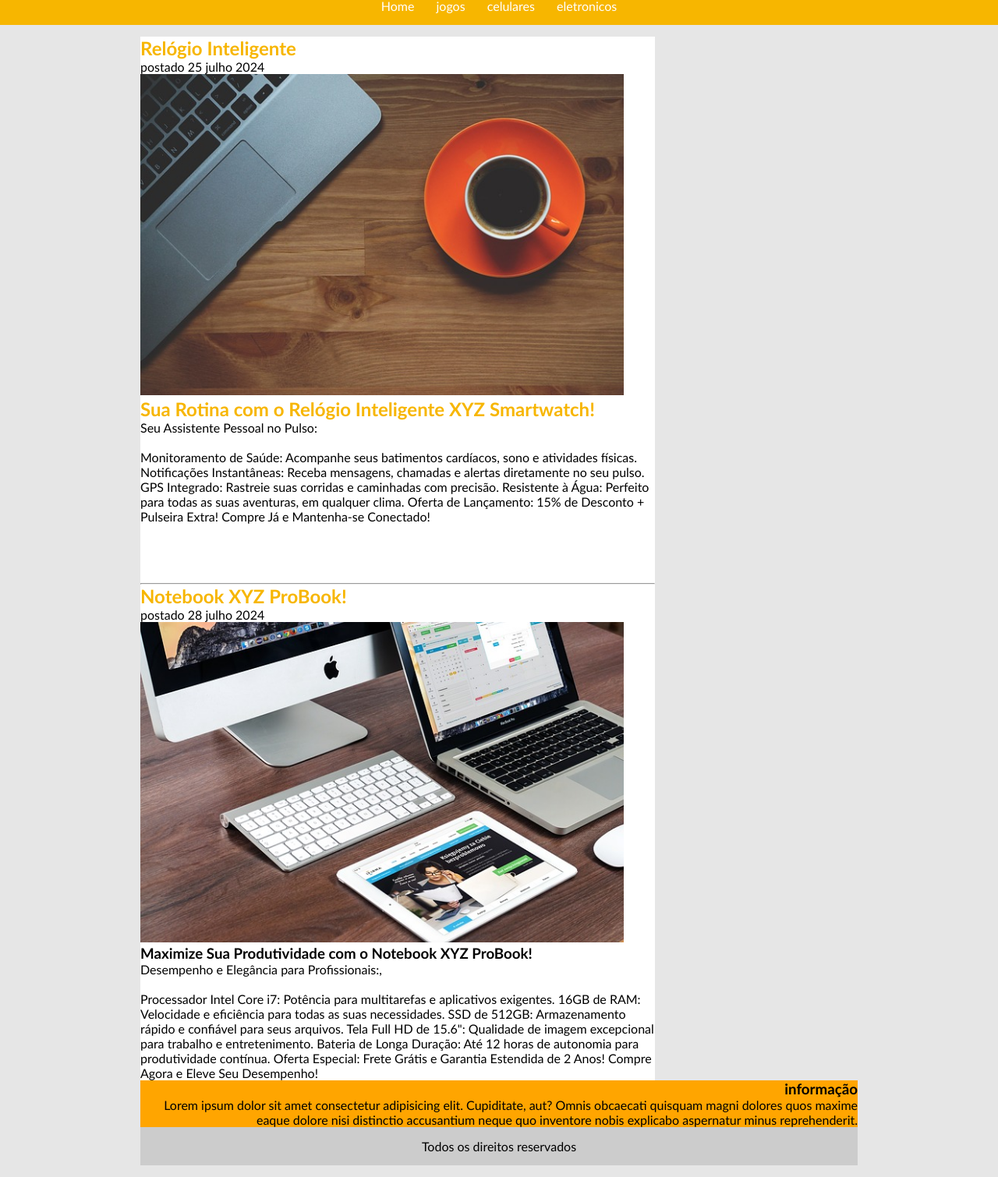
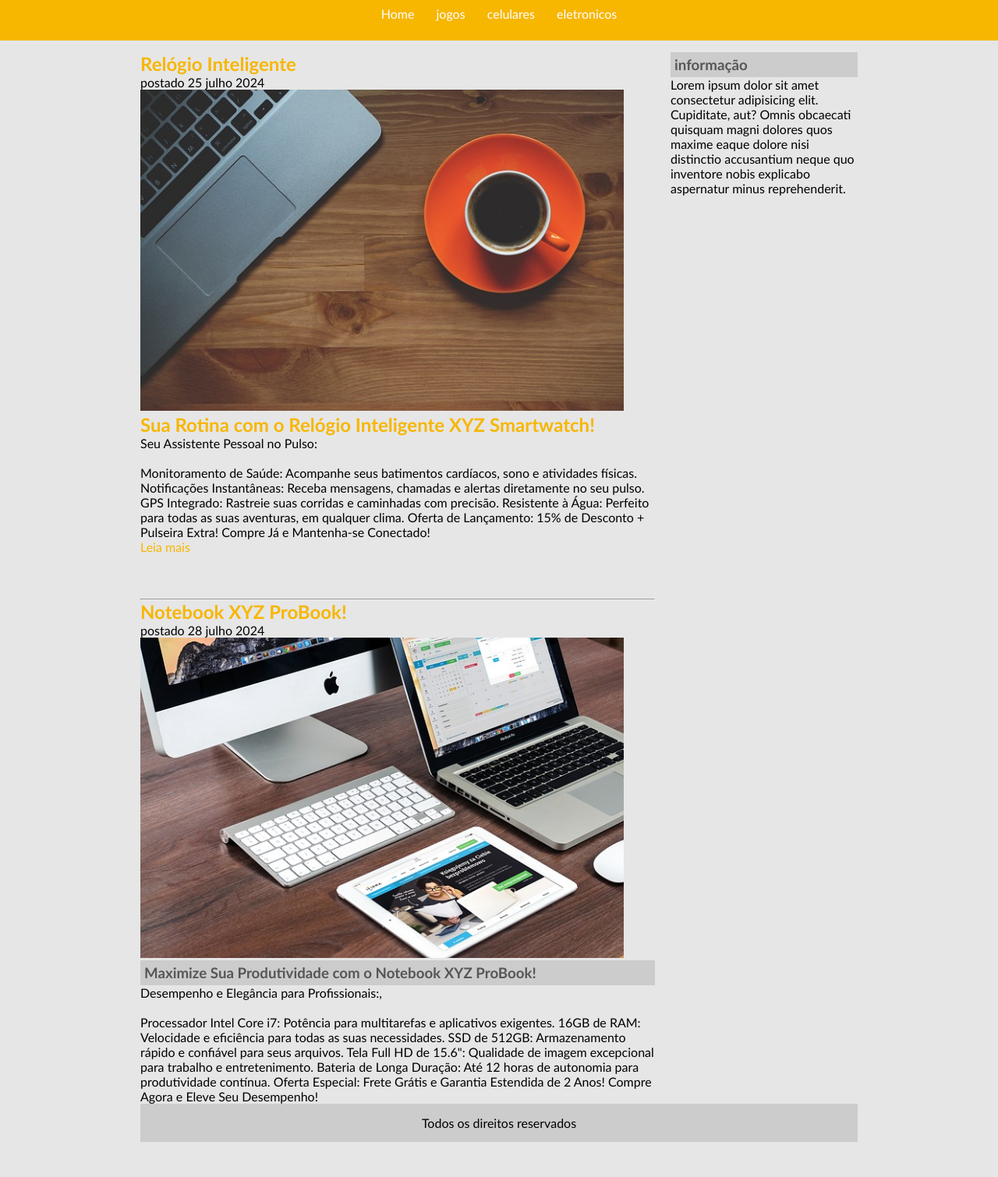
Before and after one commit to medrade15/TecBlog, a plain HTML site: page index.html in a window 1280 px wide. Shown: the part 85-1595 px from the top of the page at 78% size. After the commit the page ends 1565 px from the top, so only its background shows below. Drawn offline with Linux system fonts and the light colour scheme.

Commit message:
atualização

```diff
--- a/estilo.css
+++ b/estilo.css
@@ -1,118 +1,121 @@
-/*limpar formatações padrão*/
-*{
+/*Limpar formatações padrão*/
+* {
 	margin: 0;
 	padding: 0;
 }
+
 body {
 	font-size: 1em;
-    font-family:"trebuchet MS" , Helvetica, sans-serif;
+	font-family: "Trebuchet MS", Helvetica, sans-serif;
 	background: #e6e6e6;
+}
 
-}
-/* **** Layout ****/
+/*
+**** Layout ****
+*/
 #area-cabecalho {
-    background-color: #f7b600 ;
+	background-color: #f7b600;
 	padding: 15px;
 	text-align: center;
+}
 
-
-}
-#area-logo {
+#area-logo, #area-menu {
 	padding: 10px;
 }
 
-
 #area-principal {
-
 	width: 920px;
-    margin:0 auto;
+	margin: 0 auto;
 	padding: 15px;
 }
 
+#area-postagens {
+	width: 660px;
+	float: left;
+}
 
 #area-lateral {
-    background: orange;
-    float:left;
-    text-align: right;
+	width: 240px;
+	float: right;
 }
 
-#area-postagens {
-    width:660px;
-    float:left;
+.postagem{
+	padding: 20px;
+	margin-bottom: 20px;
 	background: white;
-
 }
 
-
-
-#area-postagens2 {
-    width:660px;
-    float:left;
-    background:white;
-
-
+.conteudo-lateral {
+	background: white;
+	padding: 10px;
+	margin-bottom: 20px;
 }
 
-
-
-#area-lateral  {
-    width: 240;
-    float: right;
-
-}
-
-.postagem {
-    padding: 20px;
-    margin-bottom: 20px;
-    background:white;
-
-}
-
-
-.postagem2 {
-    padding: 20px;
-    margin-bottom: 20px;
-    background: red;
-
+.postagem-lateral {
+	font-size: 0.8em;
+	padding: 5px;
+	border-bottom: 1px dotted #CCC;
 }
 
 #rodape {
 	clear: both;
 	text-align: center;
 	padding: 15px;
-    background: #ccc;
-
+	background: #CCC;
 }
 
-
-/***** formataçães do menu ***/
-a{
+/*
+**** Formatação do menu ****
+*/
+a {
 	text-decoration: none;
 }
 
 a:link, a:visited {
-    color: #fff;
-    padding: 8px 12px;
-
-}
-a:hover{
 	color: #f7b600;
-    background: #fff;
-
 }
 
+a:hover {
+	text-decoration: underline;
+}
 
-/*** formataçães em geral *****/
+#area-cabecalho a:link, #area-cabecalho a:visited {
+	color: #FFF;
+	padding: 8px 12px;
+}
 
+#area-cabecalho a:hover {
+	color: #f7b600;
+	background: #FFF;
+	text-decoration: none;
+}
+
+/*
+**** Formatações em geral ****
+*/
 h1 {
-    color: 4e4e4e;
+	color: #4e4e4e;
 	font-size: 2.5em;
 }
 
 h2 {
-    color:#f7b600;
+	color: #f7b600;
 }
 
-.branco {
+h3 {
+	color: #565656;
+	background: #CCC;
+	padding: 5px;
+}
+
+.branco{
 	color: white;
 }
+
+.data-postagem {
+	font-size: 0.8em;
+	border-bottom: 1px solid #f4f4f4;
+	padding-bottom: 10px;
+	margin-bottom: 10px;
+	display: block;
+}
```
Lines whose indentation alone changed are shown as unchanged.
